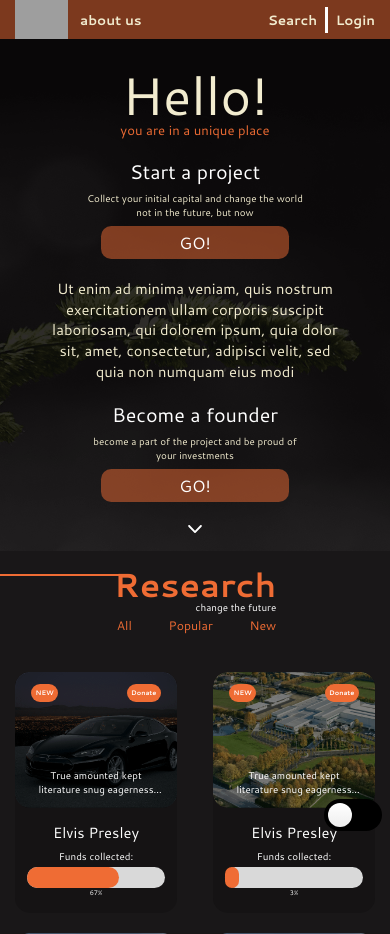
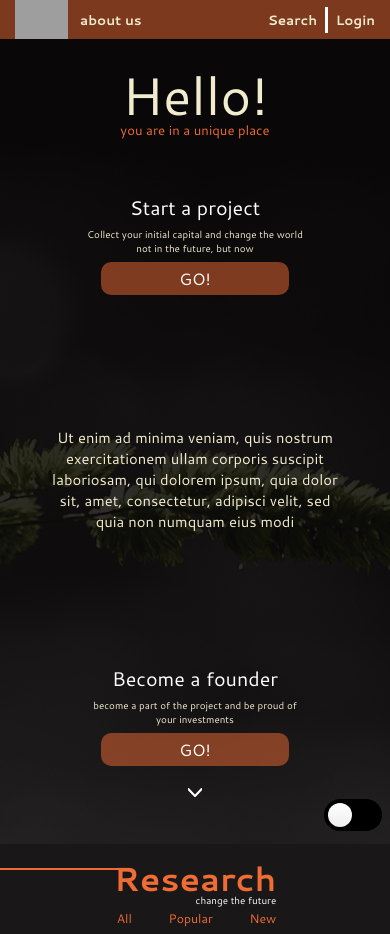
Before and after one commit to Best-friend-ribolovi/Best-friend-ribolovi.github.io, a PHP site: page /Cround/index.html in a window 390 px wide. Shown: the top 934 px of the page. Run offline with PHP 8.4, Linux system fonts and the light colour scheme; grey boxes are pictures that could not be loaded.

Commit message:
headerFix

```diff
--- a/Cround/css/header.css
+++ b/Cround/css/header.css
@@ -4,10 +4,13 @@ header{
 }
 .header-bg{
     width: 100%;
-    height: 100%;
+    min-height: 100vh;
     background: var(--header-filter);
     padding: 0 0 0.3px 0;
     transition: .3s all;
+}
+.header-bg .container{
+    height: 100%;
 }
 menu{
     background: var(--header-color);
@@ -187,6 +190,8 @@ menu{
         flex-direction: column;
         align-items: center;
         text-align: center;
+        height: 60vh;
+        margin-top: 10%;
     }
     .header__content {
         width: 60%;
@@ -244,6 +249,11 @@ menu{
     }
     header .line-vertical {
         margin: 0 calc(var(--index) * .65)/*30px*/;
+    }
+}
+@media(max-width:440px){
+    .header__contents {
+        height: 70vh;
     }
 }
 
```
Lines whose indentation alone changed are shown as unchanged.
